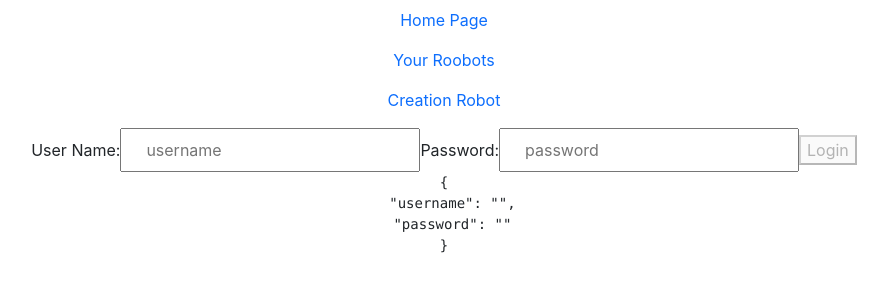
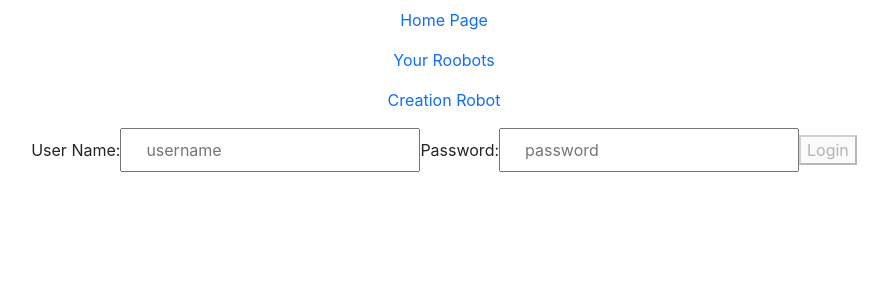
Before and after one commit to xavier-tadeo/ChWRobot-Front-End, a React (Create React App) app: page / in a window 1280 px wide. Shown: the top 300 px of the page, without its empty margins (196-1084 px from the left). Built offline with nearby package versions, Linux system fonts and the light colour scheme.

Commit message:
Delete comment lines in formUser

```diff
--- a/src/pages/LoginPage.js
+++ b/src/pages/LoginPage.js
@@ -8,11 +8,6 @@ const LoginPage = () => {
     }),
     []
   );
-
-  // const initialData = {
-  //   username: "",
-  //   password: "",
-  // };
 
   const [userData, setUserData] = useState(initialData);
   const [isDisabled, setIsDisabled] = useState(true);
@@ -68,7 +63,6 @@ const LoginPage = () => {
       >
         Login
       </button>
-      <pre>{JSON.stringify(userData, null, 2)}</pre>
     </form>
   );
 };
```
